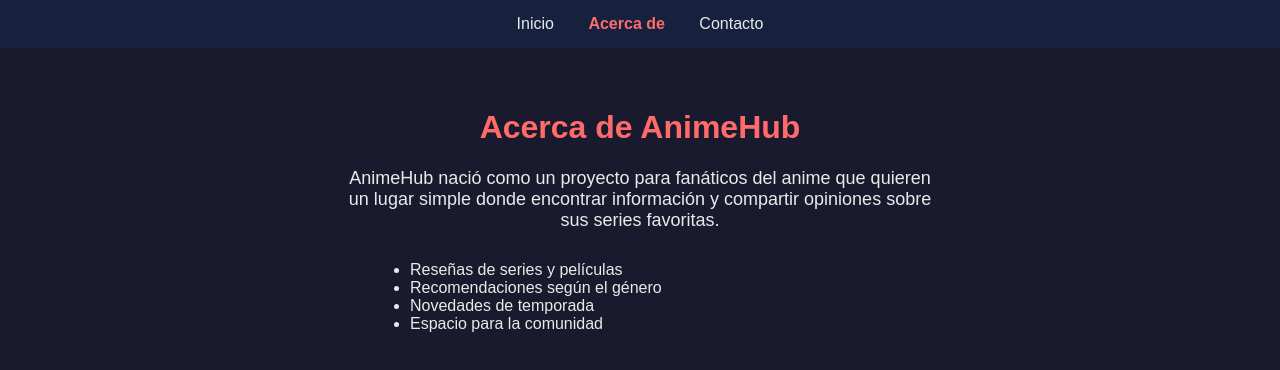
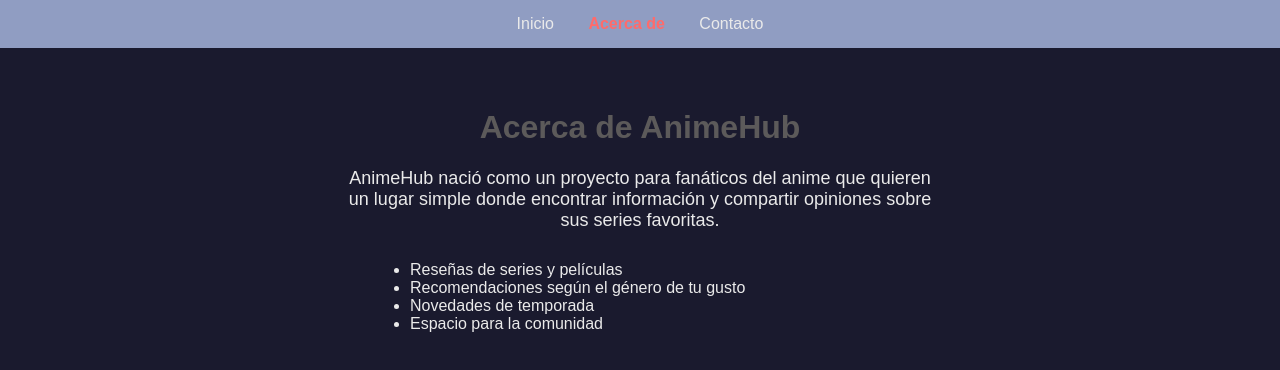
Before and after one commit to jose-ivan123/lab-git-sem02, a plain HTML site: page about.html in a window 1280 px wide. Drawn offline with Linux system fonts and the light colour scheme.

Commit message:
feature: mejora en about.html

```diff
--- a/about.html
+++ b/about.html
@@ -2,25 +2,25 @@
 <html lang="es">
 <head>
 <meta charset="UTF-8">
-<title>AnimeHub - Acerca de</title>
+<title>animes de toda la viDAAAA</title>
 </head>
 <body style="font-family: Arial, sans-serif; margin: 0; padding: 0; background-color: #1a1a2e; color: #eaeaea;">
 
-  <nav style="background-color: #16213e; padding: 15px; text-align: center;">
+  <nav style="background-color: #909dc2; padding: 15px; text-align: center;">
     <a href="index.html" style="color: #eaeaea; margin: 0 15px; text-decoration: none;">Inicio</a>
     <a href="about.html" style="color: #ff6b6b; margin: 0 15px; text-decoration: none; font-weight: bold;">Acerca de</a>
     <a href="contact.html" style="color: #eaeaea; margin: 0 15px; text-decoration: none;">Contacto</a>
   </nav>
 
   <div style="padding: 40px; text-align: center;">
-    <h1 style="color: #ff6b6b;">Acerca de AnimeHub</h1>
+    <h1 style="color: #5c5a5a;">Acerca de AnimeHub</h1>
     <p style="font-size: 18px; max-width: 600px; margin: 0 auto;">
       AnimeHub nació como un proyecto para fanáticos del anime que quieren un lugar
       simple donde encontrar información y compartir opiniones sobre sus series favoritas.
     </p>
     <ul style="text-align: left; max-width: 500px; margin: 30px auto; font-size: 16px;">
       <li>Reseñas de series y películas</li>
-      <li>Recomendaciones según el género</li>
+      <li>Recomendaciones según el género de tu gusto</li>
       <li>Novedades de temporada</li>
       <li>Espacio para la comunidad</li>
     </ul>
```
